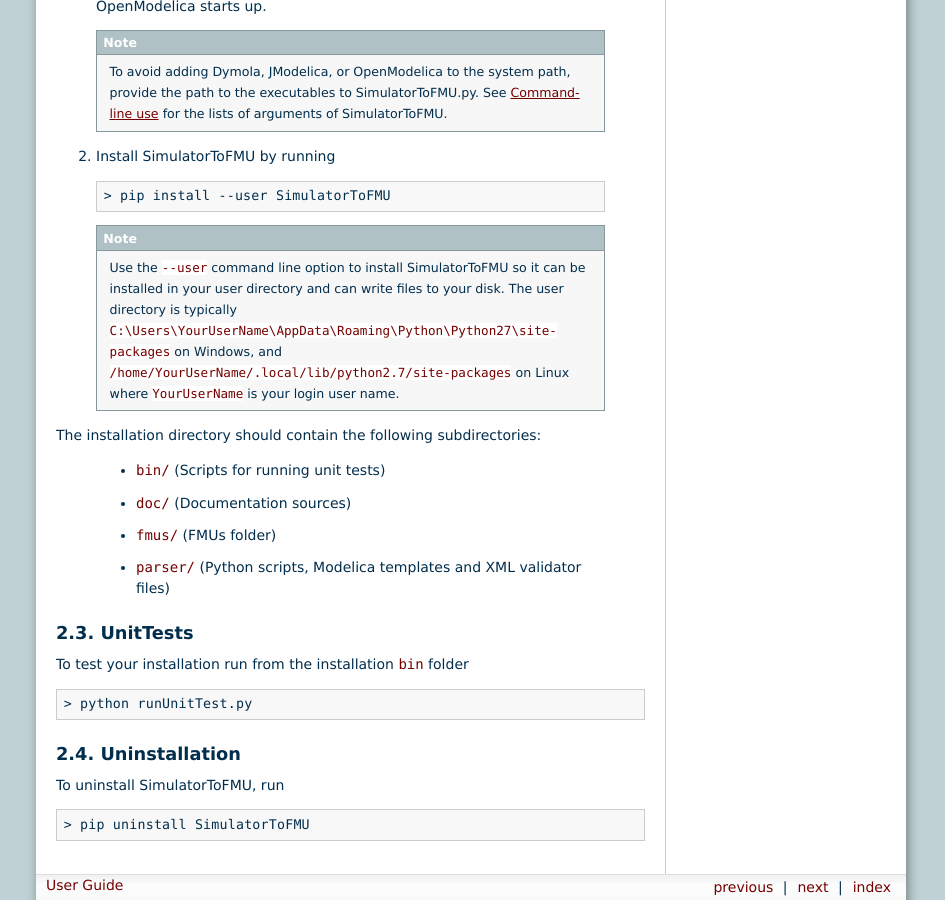
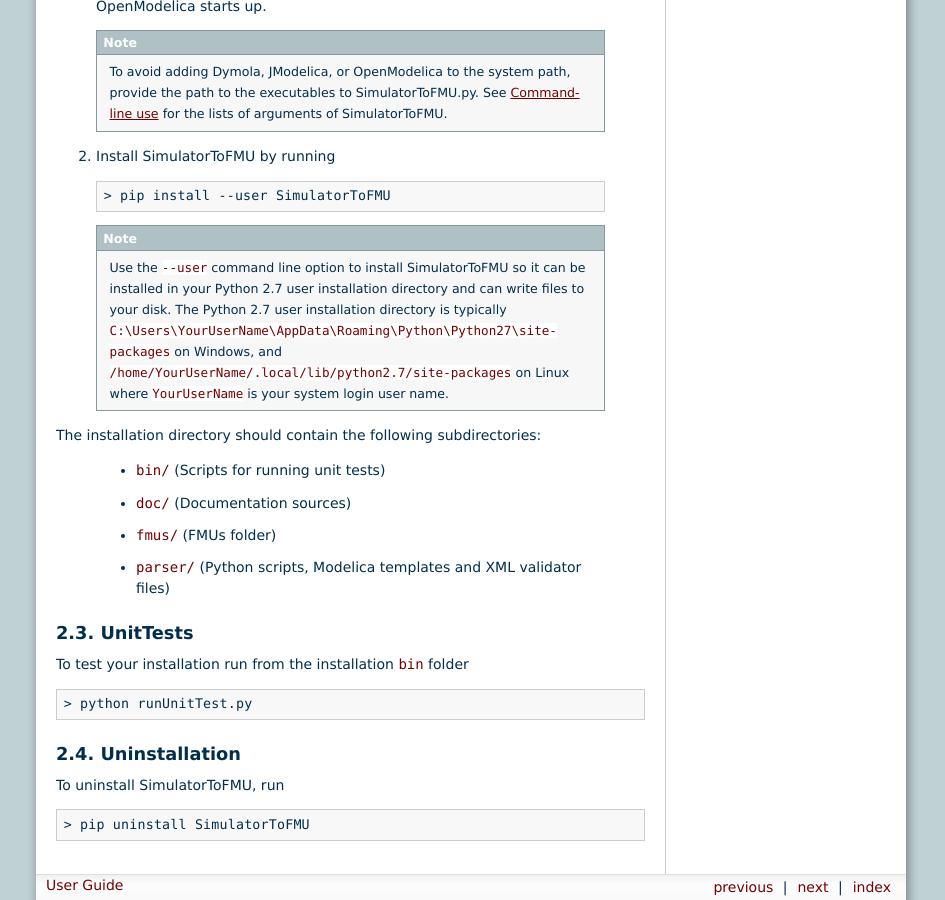
Before and after one commit to LBNL-ETA/SimulatorToFMU, a Sphinx documentation site: the page built from simulatortofmu/doc/userGuide/source/installation.rst, in a window 1280 px wide and 900 px high, scrolled down 1695 px. Shown: the whole window, without its empty margins (169-1114 px from the left). Built offline with Sphinx 7.4.7, drawn with Linux system fonts in a browser that asks for light colours.

Commit message:
Updated documentation

```diff
--- a/simulatortofmu/doc/userGuide/source/installation.rst
+++ b/simulatortofmu/doc/userGuide/source/installation.rst
@@ -84,7 +84,7 @@ To install SimulatorToFMU, proceed as follows:
 
  .. note::
 
-   Use the ``--user`` command line option to install SimulatorToFMU so it can be installed in your user directory and can write files to your disk. The user directory is typically ``C:\Users\YourUserName\AppData\Roaming\Python\Python27\site-packages`` on Windows, and ``/home/YourUserName/.local/lib/python2.7/site-packages`` on Linux where ``YourUserName`` is your login user name.
+   Use the ``--user`` command line option to install SimulatorToFMU so it can be installed in your Python 2.7 user installation directory and can write files to your disk. The Python 2.7 user installation directory is typically ``C:\Users\YourUserName\AppData\Roaming\Python\Python27\site-packages`` on Windows, and ``/home/YourUserName/.local/lib/python2.7/site-packages`` on Linux where ``YourUserName`` is your system login user name.
 
 
 The installation directory should contain the following subdirectories:
--- a/simulatortofmu/doc/userGuide/www/userGuide/installation.html
+++ b/simulatortofmu/doc/userGuide/www/userGuide/installation.html
@@ -175,7 +175,7 @@ of SimulatorToFMU.</p>
 </div>
 <div class="admonition note">
 <p class="first admonition-title">Note</p>
-<p class="last">Use the <code class="docutils literal"><span class="pre">--user</span></code> command line option to install SimulatorToFMU so it can be installed in your user directory and can write files to your disk. The user directory is typically <code class="docutils literal"><span class="pre">C:\Users\YourUserName\AppData\Roaming\Python\Python27\site-packages</span></code> on Windows, and <code class="docutils literal"><span class="pre">/home/YourUserName/.local/lib/python2.7/site-packages</span></code> on Linux where <code class="docutils literal"><span class="pre">YourUserName</span></code> is your login user name.</p>
+<p class="last">Use the <code class="docutils literal"><span class="pre">--user</span></code> command line option to install SimulatorToFMU so it can be installed in your Python 2.7 user installation directory and can write files to your disk. The Python 2.7 user installation directory is typically <code class="docutils literal"><span class="pre">C:\Users\YourUserName\AppData\Roaming\Python\Python27\site-packages</span></code> on Windows, and <code class="docutils literal"><span class="pre">/home/YourUserName/.local/lib/python2.7/site-packages</span></code> on Linux where <code class="docutils literal"><span class="pre">YourUserName</span></code> is your system login user name.</p>
 </div>
 </div></blockquote>
 <p>The installation directory should contain the following subdirectories:</p>
```
Also changed, not shown: 1 other file.
